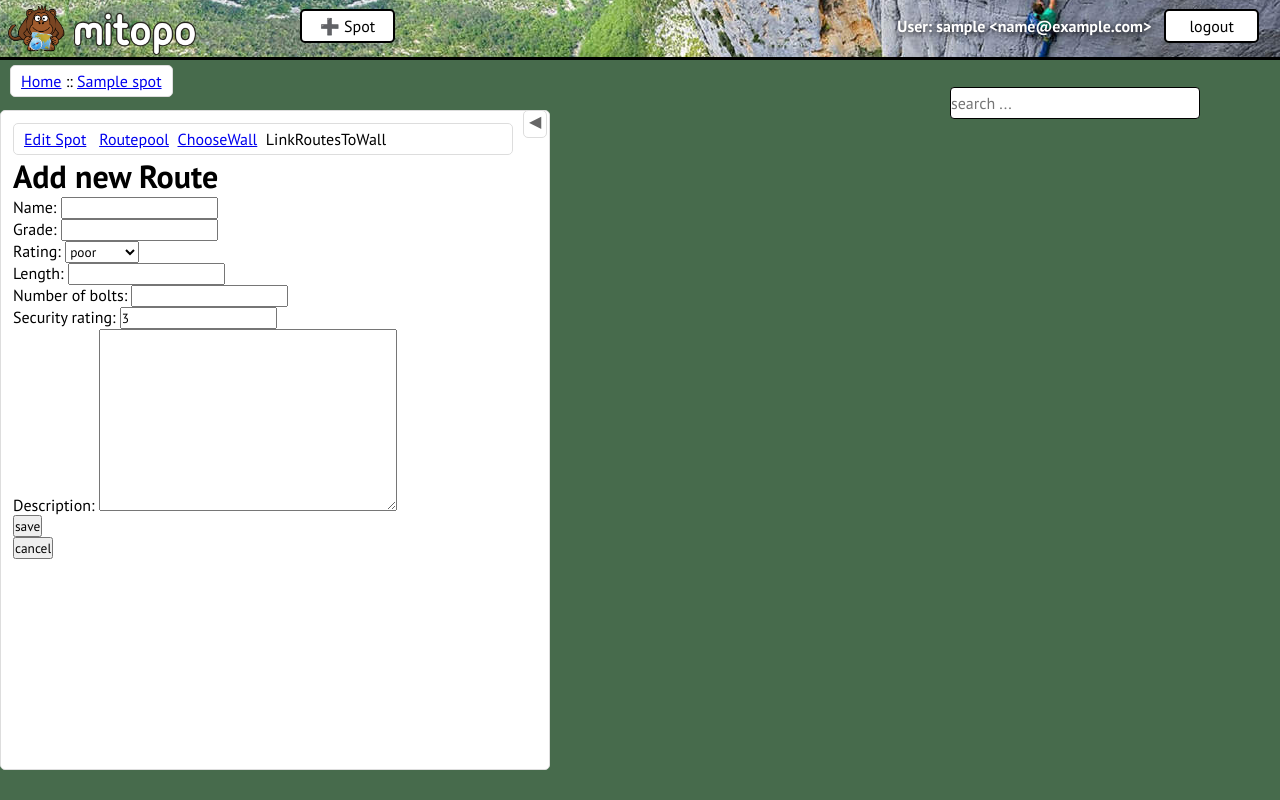
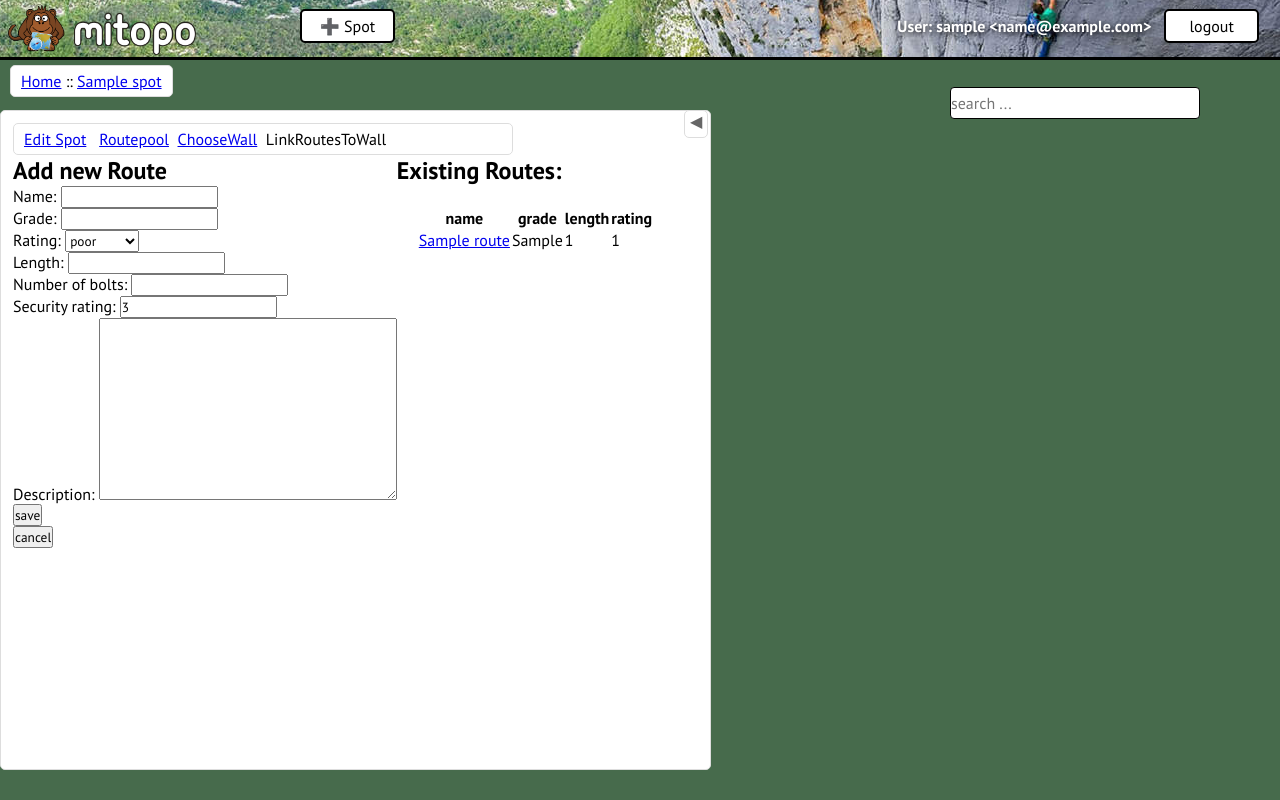
Before and after one commit to jakubfabian/topo, a Django app: a page that uses edit_spot/templates/edit_spot/add_route.html in a window 1280 px wide. Run offline with Django 3.2, Linux system fonts and the light colour scheme; a user stored in the database is signed in; tables that the repository leaves empty hold one stand-in row (values such as "Sample post"); some libraries are stand-ins or nearby versions.

Commit message:
- show existing routes in mapobjects_info

```diff
--- a/edit_spot/static/edit_spot/css/main.css
+++ b/edit_spot/static/edit_spot/css/main.css
@@ -10,3 +10,9 @@
     box-sizing: border-box;
     border: 1px solid #dddddd;
 }
+
+.existing_routes_box {
+    max-height: 500px;
+    overflow-y: auto;
+    padding: 20px;
+}
--- a/edit_spot/templates/edit_spot/add_route.html
+++ b/edit_spot/templates/edit_spot/add_route.html
@@ -8,28 +8,12 @@
 {% block extra_assets %}
 
     <link rel="stylesheet" href={% static "edit_spot/css/main.css" %}/>
+
 {% endblock %}
 
 {% block content %}
 
-<h2>Existing Routes:</h2>
 
-     <table style="width:100%">
-  <tr>
-    <th>name</th>
-    <th>grade</th>
-    <th>length</th>
-    <th>rating</th>
-  </tr>
-    {% for route in route_list %}
-  <tr>
-    <td><a href="{% url "route_detail" route_id=route.pk %}">{{ route.name }} </a></td>
-    <td>{{route.grade}}</td>
-    <td>{{route.length}}</td>
-    <td>{{route.rating}}</td>
-  </tr>
-    {% endfor %}
-</table>
 
 
 
@@ -43,7 +27,10 @@ LinkRoutesToWall &nbsp;
 {% endblock %}
 
 {% block mapobjects_info %}
-    <h1>Add new Route</h1>
+    <div class="tb_table">
+        <div class="tb_row">
+            <div class="tb_cell">
+                <h2>Add new Route</h2>
 
                 <form method="POST">
                     {% csrf_token %}
@@ -55,5 +42,28 @@ LinkRoutesToWall &nbsp;
                     {% csrf_token %}
                     <input type="submit" value="cancel">
                 </form>
-
+            </div>
+            <div class="tb_cell">
+                <h2>Existing Routes:</h2>
+                <div class="existing_routes_box">
+                    <table style="width:100%">
+                        <tr>
+                            <th>name</th>
+                            <th>grade</th>
+                            <th>length</th>
+                            <th>rating</th>
+                        </tr>
+                        {% for route in route_list %}
+                            <tr>
+                                <td><a href="{% url "route_detail" route_id=route.pk %}">{{ route.name }} </a></td>
+                                <td>{{ route.grade }}</td>
+                                <td>{{ route.length }}</td>
+                                <td>{{ route.rating }}</td>
+                            </tr>
+                        {% endfor %}
+                    </table>
+                </div>
+            </div>
+        </div>
+    </div>
 {% endblock %}
--- a/miroutes/static/miroutes/css/main3.css
+++ b/miroutes/static/miroutes/css/main3.css
@@ -187,3 +187,21 @@ html, body {
     color: #ffffff;
     text-shadow: 2px 2px 6px #000000;
 }
+
+.clear_float {
+    clear: both;
+}
+
+/* Fake table divs */
+
+.tb_table {
+    display: table;
+}
+
+.tb_row {
+    display: table-row;
+}
+
+.tb_cell {
+    display: table-cell;
+}
```
Lines whose indentation alone changed are shown as unchanged.
